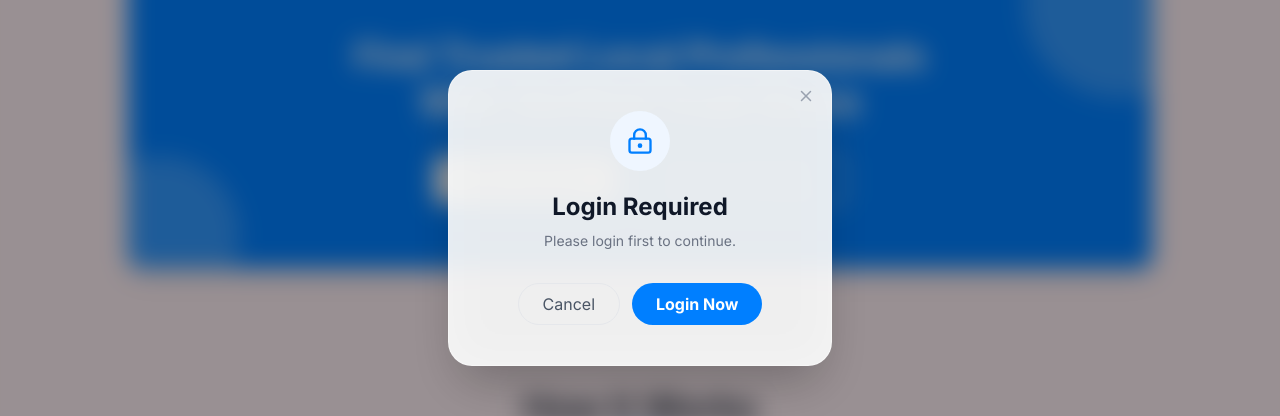
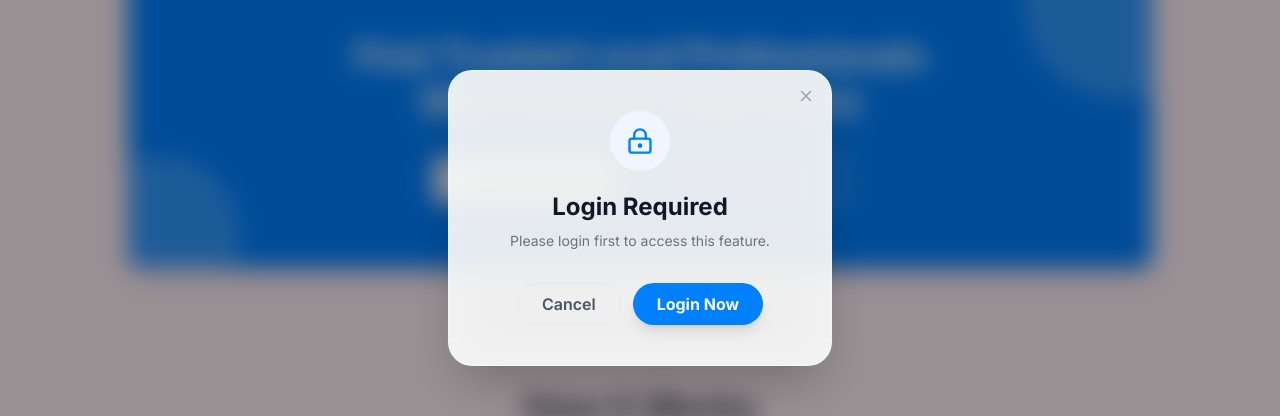
Before and after one commit to HarshitRaj2712/Smart-Local-Service, a React (Vite) app in the folder Frontend/: page / in a window 1280 px wide. Both pictures are taken after a click on the button "Book a Service". Shown: the part 182-598 px from the top of the page. Built offline with nearby package versions, Linux system fonts and the light colour scheme; no server answers.

Commit message:
model fix

```diff
--- a/Frontend/src/App.css
+++ b/Frontend/src/App.css
@@ -5,17 +5,13 @@ body {
 }
 
 @keyframes fadeIn {
-  from {
-    opacity: 0;
-  }
-  to {
-    opacity: 1;
-  }
+  from { opacity: 0 }
+  to { opacity: 1 }
 }
 
 @keyframes scaleIn {
   from {
-    transform: scale(0.9);
+    transform: scale(.9);
     opacity: 0;
   }
   to {
@@ -25,9 +21,9 @@ body {
 }
 
 .animate-fadeIn {
-  animation: fadeIn 0.25s ease forwards;
+  animation: fadeIn .25s ease forwards;
 }
 
 .animate-scaleIn {
-  animation: scaleIn 0.25s ease forwards;
+  animation: scaleIn .25s ease forwards;
 }
--- a/Frontend/src/component/Hero.jsx
+++ b/Frontend/src/component/Hero.jsx
@@ -59,51 +59,10 @@ const Hero = () => {
             </button>
 
 
-            {showModal && (
-                <div className="fixed inset-0 flex items-center justify-center bg-black/40 backdrop-blur-md z-50 animate-fadeIn">
-
-                  <div className="relative bg-white/90 backdrop-blur-xl border border-white/40 shadow-2xl rounded-3xl p-10 max-w-sm w-full text-center animate-scaleIn">
-
-                    <button
-                      onClick={() => setShowModal(false)}
-                      className="absolute top-4 right-4 text-gray-400"
-                    >
-                      <X size={18} />
-                    </button>
-
-                    <div className="flex justify-center mb-5">
-                      <div className="p-4 rounded-full bg-blue-50 text-[#007FFF]">
-                        <LockKeyhole size={28} />
-                      </div>
-                    </div>
-
-                    <h2 className="text-2xl font-extrabold text-gray-900 mb-2">
-                      Login Required
-                    </h2>
-
-                    <p className="text-gray-500 text-sm mb-8">
-                      Please login first to continue.
-                    </p>
-
-                    <div className="flex gap-3 justify-center">
-                      <button
-                        onClick={() => setShowModal(false)}
-                        className="px-6 py-2 rounded-full border border-gray-200 text-gray-600"
-                      >
-                        Cancel
-                      </button>
-
-                      <button
-                        onClick={() => navigate("/login")}
-                        className="px-6 py-2 rounded-full bg-[#007FFF] text-white font-bold"
-                      >
-                        Login Now
-                      </button>
-                    </div>
-
-                  </div>
-                </div>
-              )}
+            <LoginRequiredModal
+              isOpen={showModal}
+              onClose={() => setShowModal(false)}
+            />
           </div>
 
         </div>
--- a/Frontend/src/component/LoginRequiredModal.jsx
+++ b/Frontend/src/component/LoginRequiredModal.jsx
@@ -1,4 +1,4 @@
-import { X, LogIn } from "lucide-react";
+import { X, LockKeyhole } from "lucide-react";
 import { useNavigate } from "react-router-dom";
 
 const LoginRequiredModal = ({ isOpen, onClose }) => {
@@ -7,10 +7,11 @@ const LoginRequiredModal = ({ isOpen, onClose }) => {
   if (!isOpen) return null;
 
   return (
-    <div className="fixed inset-0 bg-black/40 backdrop-blur-sm flex items-center justify-center z-50">
+    <div className="fixed inset-0 flex items-center justify-center bg-black/40 backdrop-blur-md z-50 animate-fadeIn">
 
-      <div className="bg-white p-8 rounded-3xl shadow-xl max-w-sm w-full text-center relative">
+      <div className="relative bg-white/90 backdrop-blur-xl border border-white/40 shadow-2xl rounded-3xl p-10 max-w-sm w-full text-center animate-scaleIn">
 
+        {/* CLOSE BUTTON */}
         <button
           onClick={onClose}
           className="absolute top-4 right-4 text-gray-400 hover:text-gray-700"
@@ -18,24 +19,40 @@ const LoginRequiredModal = ({ isOpen, onClose }) => {
           <X size={18} />
         </button>
 
-        <div className="flex justify-center mb-4">
-          <LogIn className="text-[#007FFF]" size={40} />
+        {/* ICON */}
+        <div className="flex justify-center mb-5">
+          <div className="p-4 rounded-full bg-blue-50 text-[#007FFF]">
+            <LockKeyhole size={28} />
+          </div>
         </div>
 
-        <h2 className="text-xl font-bold mb-2">
+        {/* TITLE */}
+        <h2 className="text-2xl font-extrabold text-gray-900 mb-2">
           Login Required
         </h2>
 
-        <p className="text-gray-500 text-sm mb-6">
+        <p className="text-gray-500 text-sm mb-8">
           Please login first to access this feature.
         </p>
 
-        <button
-          onClick={() => navigate("/login")}
-          className="bg-[#007FFF] text-white px-6 py-2 rounded-full font-bold"
-        >
-          Go to Login
-        </button>
+        {/* BUTTONS */}
+        <div className="flex gap-3 justify-center">
+
+          <button
+            onClick={onClose}
+            className="px-6 py-2 rounded-full border border-gray-200 text-gray-600 font-semibold hover:bg-gray-50 transition"
+          >
+            Cancel
+          </button>
+
+          <button
+            onClick={() => navigate("/login")}
+            className="px-6 py-2 rounded-full bg-[#007FFF] text-white font-bold shadow-lg hover:shadow-[#007FFF]/30 transition"
+          >
+            Login Now
+          </button>
+
+        </div>
 
       </div>
     </div>
--- a/Frontend/src/pages/ProviderDetail.jsx
+++ b/Frontend/src/pages/ProviderDetail.jsx
@@ -2,7 +2,7 @@ import { useEffect, useState } from "react";
 import { useParams, useNavigate } from "react-router-dom";
 import API from "../api/axios";
 import { jwtDecode } from "jwt-decode";
-
+import LoginRequiredModal from "../components/LoginRequiredModal";
 import {
   Star,
   ShieldCheck,
@@ -71,57 +71,10 @@ const ProviderDetail = () => {
     <div className="min-h-screen bg-[#FFF0F5] pb-20">
 
       {/* LOGIN MODAL */}
-      {showModal && (
-        <div className="fixed inset-0 flex items-center justify-center bg-black/40 backdrop-blur-md z-50 animate-fadeIn">
-
-          <div className="relative bg-white/90 backdrop-blur-xl border border-white/40 shadow-2xl rounded-3xl p-10 max-w-sm w-full text-center animate-scaleIn">
-
-            {/* CLOSE BUTTON */}
-            <button
-              onClick={() => setShowModal(false)}
-              className="absolute top-4 right-4 text-gray-400 hover:text-gray-700 transition"
-            >
-              <X size={18} />
-            </button>
-
-            {/* ICON */}
-            <div className="flex justify-center mb-5">
-              <div className="p-4 rounded-full bg-blue-50 text-[#007FFF]">
-                <LockKeyhole size={28} />
-              </div>
-            </div>
-
-            {/* TITLE */}
-            <h2 className="text-2xl font-extrabold text-gray-900 mb-2">
-              Login Required
-            </h2>
-
-            <p className="text-gray-500 text-sm mb-8 leading-relaxed">
-              Please login first to book this provider and access the service platform.
-            </p>
-
-            {/* BUTTONS */}
-            <div className="flex gap-3 justify-center">
-
-              <button
-                onClick={() => setShowModal(false)}
-                className="px-6 py-2 rounded-full border border-gray-200 text-gray-600 font-semibold hover:bg-gray-50 transition"
-              >
-                Cancel
-              </button>
-
-              <button
-                onClick={() => navigate("/login")}
-                className="px-6 py-2 rounded-full bg-[#007FFF] text-white font-bold shadow-lg hover:shadow-[#007FFF]/30 transition"
-              >
-                Login Now
-              </button>
-
-            </div>
-
-          </div>
-        </div>
-      )}
+      <LoginRequiredModal
+        isOpen={showModal}
+        onClose={() => setShowModal(false)}
+      />
 
       {/* PAGE CONTENT */}
       <div className="max-w-6xl mx-auto p-6">
```
